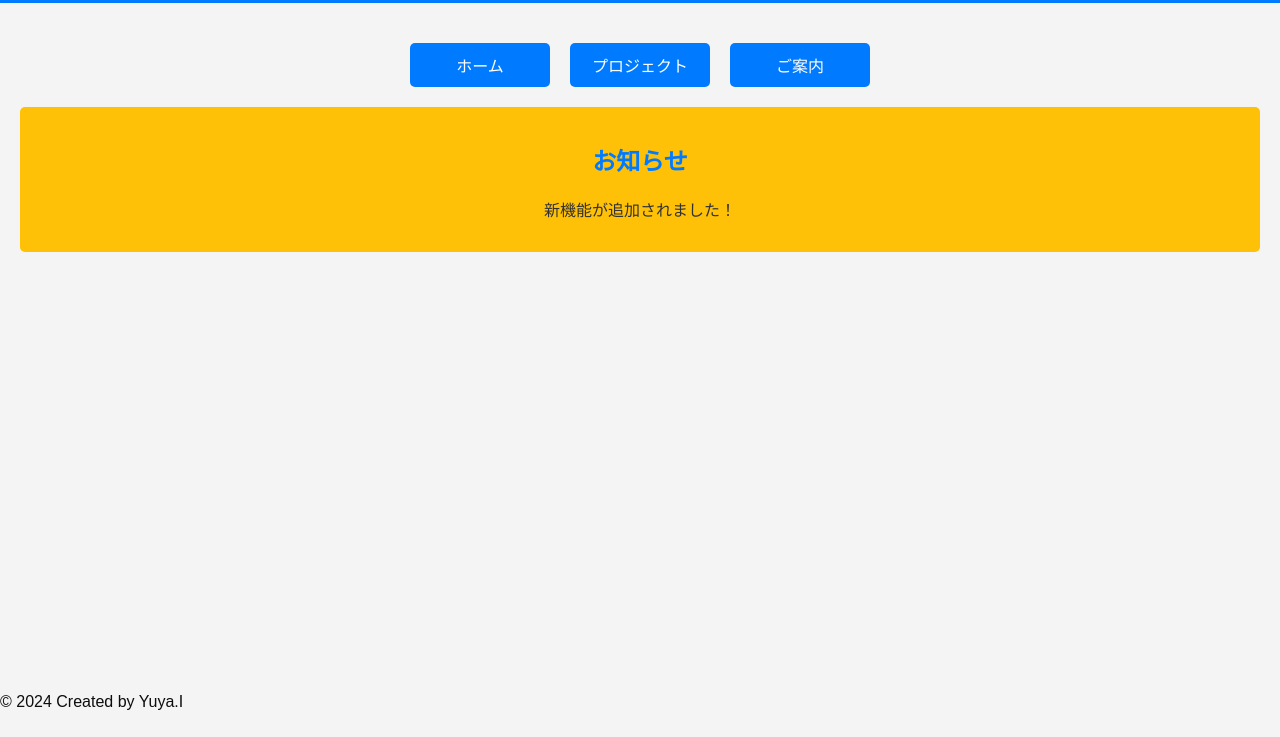
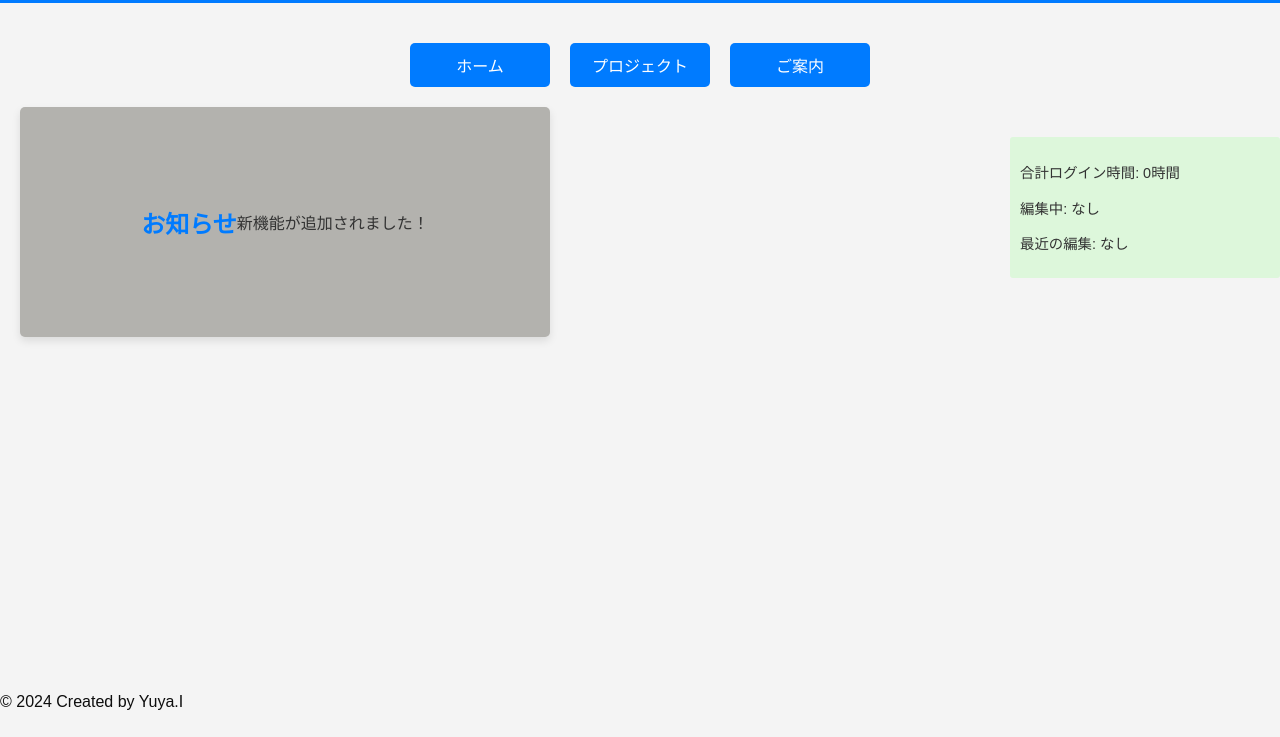
Before and after one commit to yuyawesleyan/archive-suzukieitarou, a plain HTML site: page skypage2.html in a window 1280 px wide. Shown: the part 63-800 px from the top of the page. Drawn offline with Linux system fonts and the light colour scheme.

Commit message:
Add files via upload

```diff
--- a/skypage2.html
+++ b/skypage2.html
@@ -75,11 +75,11 @@
             padding: 10px;
             border-radius: 3px;
             font-size: 0.9em;
-            width: 170px;
+            width: 250px;
             text-align: left;
             position: absolute;
             right: 0px;
-            top: 100px;
+            top: 200px;
         }
 
         main {
@@ -122,9 +122,6 @@
             text-decoration: none;
             border-radius: 5px;
             text-align: center;
-
-
-
         }
 
         .nav-box a:hover {
@@ -132,13 +129,20 @@
         }
 
         .announcement {
-            background-color: #FFC107;
+    background-color: #b3b2ae;
     color: #333;
     padding: 15px;
     border-radius: 5px;
     margin: 20px 0;
     text-align: center;
+    width: 500px;
+    height: 200px;
+    box-shadow: 0 4px 8px rgba(0, 0, 0, 0.1);
+    display: flex;
+    align-items: center;
+    justify-content: center;
 }
+
     </style>
 </head>
 <body>
@@ -159,7 +163,11 @@
             <h2>お知らせ</h2>
             <p>新機能が追加されました！</p>
         </div>
-
+        <div class="activity" id="activity">
+            <p id="total-time">合計ログイン時間: 読み込み中...</p>
+            <p id="editing">編集中: 読み込み中...</p>
+            <p id="recent-edit">最近の編集: 読み込み中...</p>
+        </div>
     </main>
     <footer>
         <p>&copy; 2024 Created by Yuya.I</p>
@@ -189,7 +197,7 @@
             localStorage.removeItem('totalTime');
             localStorage.removeItem('editing');
             localStorage.removeItem('recentEdit');
-            window.location.href = 'skypage.html';
+            window.location.href = 'index.html';
         });
     </script>
 </body>
```
Also changed, not shown: index.html (+2 -2 lines), skypage.html (+9 -2 lines). Lines whose indentation alone changed are shown as unchanged.
